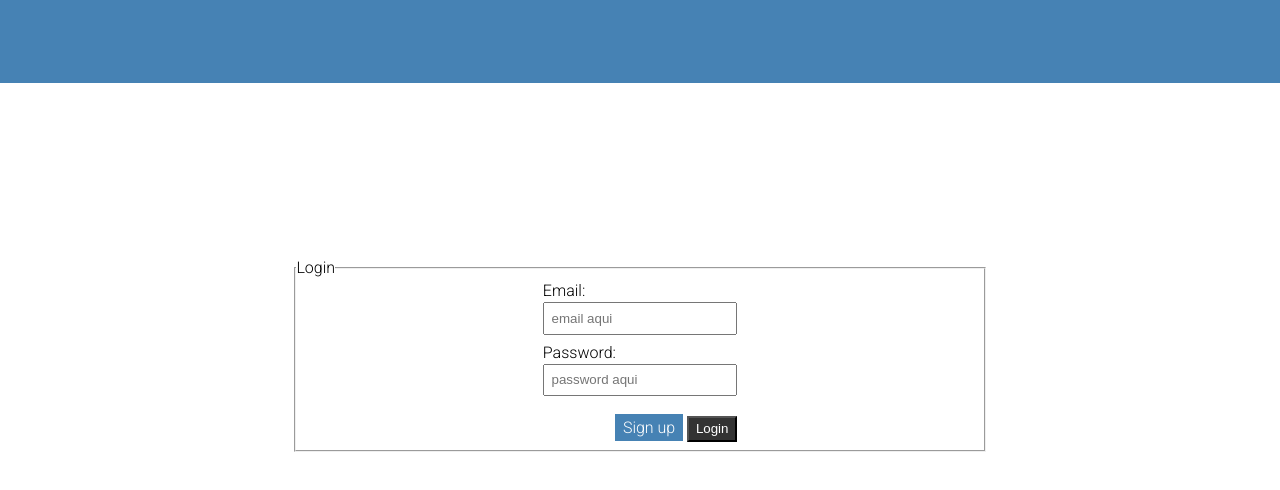
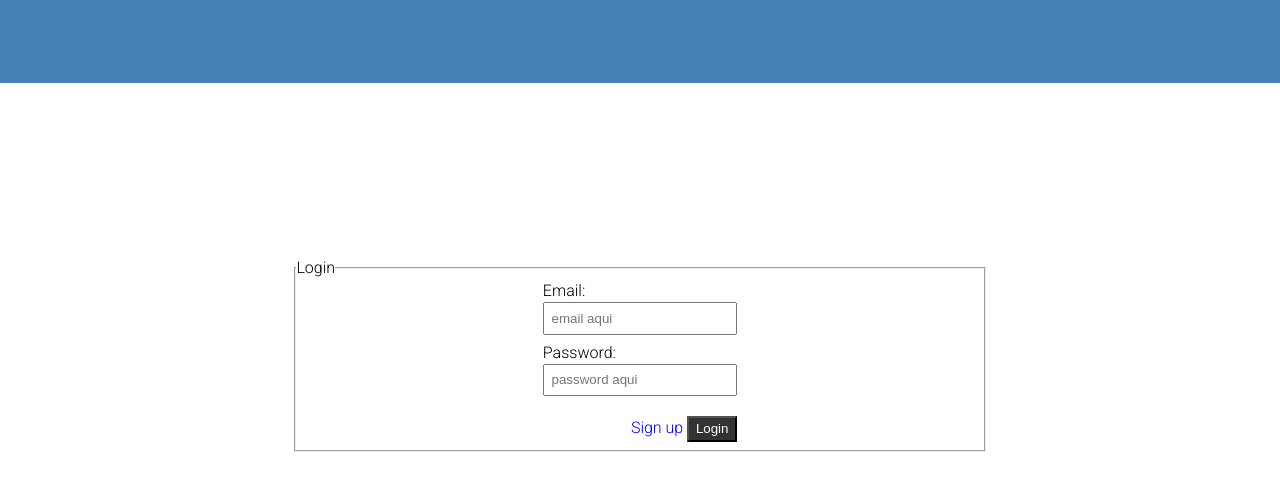
Before and after one commit to f-mantovani/project-3-client, a React (Create React App) app: page / in a window 1280 px wide. Shown: the top 490 px of the page. Built offline with nearby package versions, Linux system fonts and the light colour scheme.

Commit message:
updating push

```diff
--- a/src/components/Navbar.js
+++ b/src/components/Navbar.js
@@ -1,13 +1,12 @@
 import React from 'react'
-import { NavLink } from 'react-router-dom'
-import NavLinkPlato from '../design.system/StyledNavLink'
+import NavLinkPlato from '../design.system/NavLinkPlato'
 
 const Navbar = () => {
   return (
     <nav>
     <h1>Plato</h1>
     <NavLinkPlato to="/">Home</NavLinkPlato>
-    <NavLinkPlato logout to="/">Logou</NavLinkPlato>
+    <NavLinkPlato logout to="/">Logout</NavLinkPlato>
     </nav>
   )
 }
--- /dev/null
+++ b/src/design.system/NavLinkPlato.js
@@ -0,0 +1,19 @@
+import styled from "styled-components"
+import { Link } from "react-router-dom"
+
+const NavLinkPlato = styled(Link)`
+    /* default */
+
+    ${props => props.logout && `
+            background-color: red;
+            padding: 0.25em 0.5em;
+            margin: 0.25em;
+            color: white;
+        `
+    }
+
+    text-decoration: none;
+
+`
+
+export default NavLinkPlato
--- a/src/design.system/StyledNavLink.js
+++ /dev/null
@@ -1,13 +0,0 @@
-import styled from "styled-components"
-import { Link } from "react-router-dom"
-
-const NavLinkPlato = styled(Link)`
-
-    background-color: ${props => props.logout ? "red" : "steelblue"};
-
-    color: white;
-    text-decoration: none;
-    padding: 0.25em 0.5em;
-`
-
-export default NavLinkPlato
--- a/src/pages/Login/Login.js
+++ b/src/pages/Login/Login.js
@@ -3,7 +3,7 @@ import './Login.css'
 import LoginHeader from '../../components/LoginHeader'
 import ButtonPlato from '../../design.system/ButtonPlato'
 import InputPlato from '../../design.system/InputPlato'
-import NavLinkPlato from '../../design.system/StyledNavLink'
+import NavLinkPlato from '../../design.system/NavLinkPlato'
 
 const Login = () => {
   return (
```
